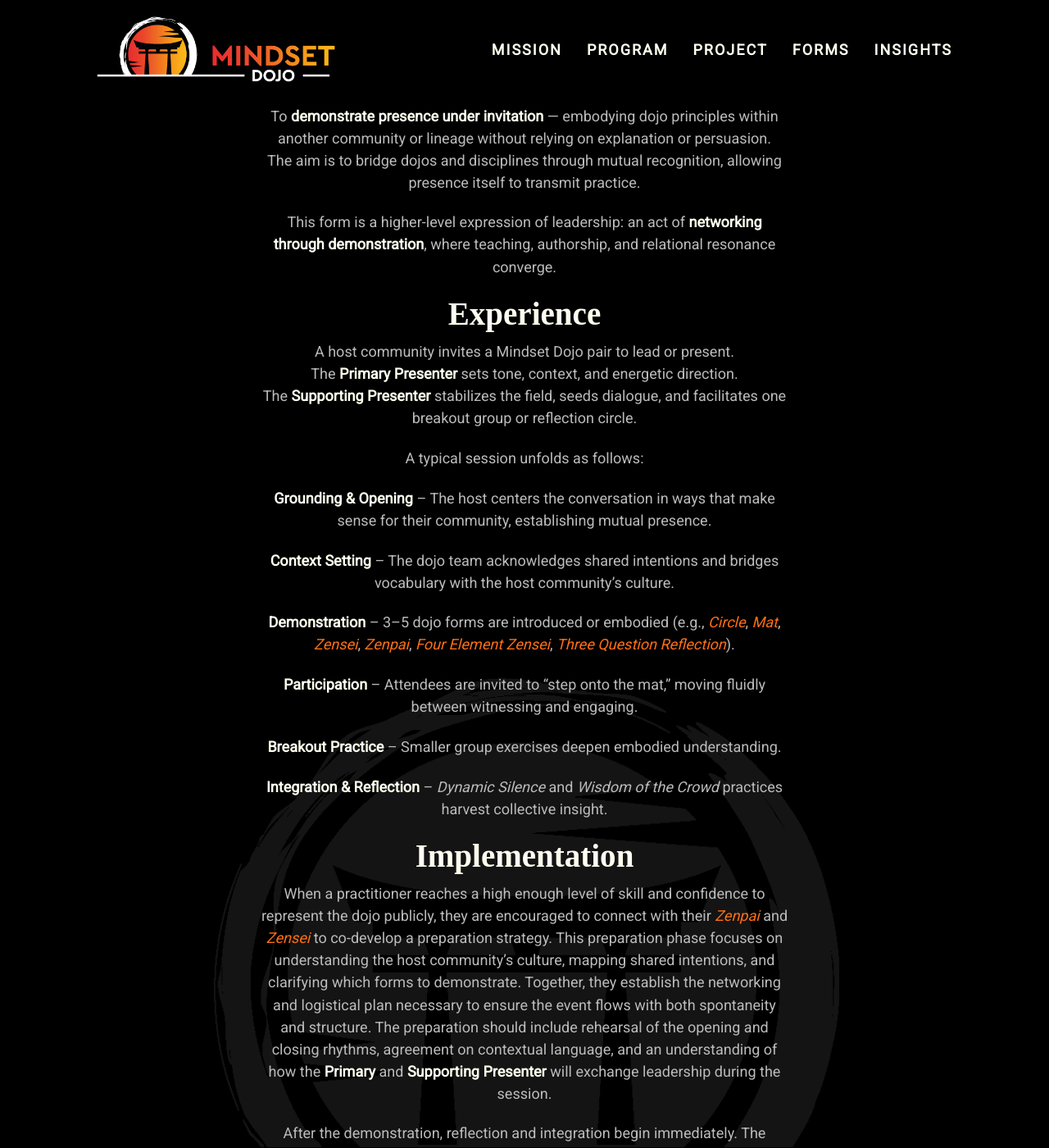
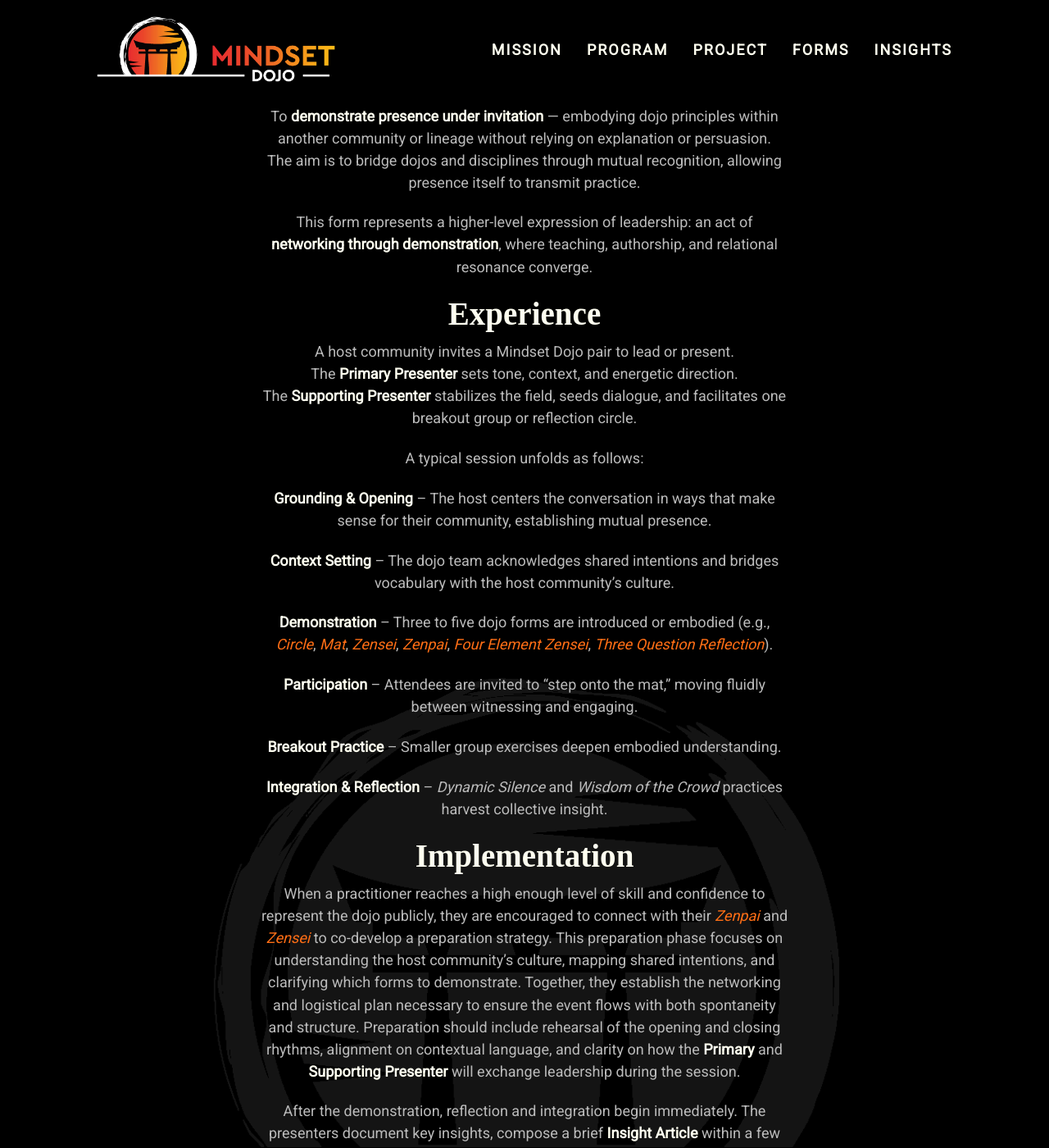
Before and after one commit to mindset-dojo/mindset-dojo.github.io, a Jekyll site: the page built from _forms/2025-10-23-metashift-community-demonstration.md, in a window 1280 px wide and 1400 px high, scrolled down 242 px. Shown: the whole window at 82% size. Built offline with Jekyll 4.4.1, drawn with Linux system fonts in a browser that asks for light colours; some web fonts are replaced.

Commit message:
fix: grammar and lint

```diff
--- a/_forms/2025-10-23-metashift-community-demonstration.md
+++ b/_forms/2025-10-23-metashift-community-demonstration.md
@@ -11,7 +11,7 @@ excerpt: "A higher-level dojo form for demonstrating presence within another com
 To **demonstrate presence under invitation** — embodying dojo principles within another community or lineage without relying on explanation or persuasion.
 The aim is to bridge dojos and disciplines through mutual recognition, allowing presence itself to transmit practice.
 
-This form is a higher-level expression of leadership: an act of **networking through demonstration**, where teaching, authorship, and relational resonance converge.
+This form represents a higher-level expression of leadership: an act of **networking through demonstration**, where teaching, authorship, and relational resonance converge.
 
 ## Experience
 
@@ -25,7 +25,7 @@ A typical session unfolds as follows:
 
 **Context Setting** – The dojo team acknowledges shared intentions and bridges vocabulary with the host community’s culture.
 
-**Demonstration** – 3–5 dojo forms are introduced or embodied (e.g., [Circle](../circle/), [Mat](../mat/), [Zensei](../zensei/), [Zenpai](../zenpai/), [Four Element Zensei](../four-element-zensei/), [Three Question Reflection](../three-question-reflection/)).
+**Demonstration** – Three to five dojo forms are introduced or embodied (e.g., [Circle](../circle/), [Mat](../mat/), [Zensei](../zensei/), [Zenpai](../zenpai/), [Four Element Zensei](../four-element-zensei/), [Three Question Reflection](../three-question-reflection/)).
 
 **Participation** – Attendees are invited to “step onto the mat,” moving fluidly between witnessing and engaging.
 
@@ -35,9 +35,9 @@ A typical session unfolds as follows:
 
 ## Implementation
 
-When a practitioner reaches a high enough level of skill and confidence to represent the dojo publicly, they are encouraged to connect with their [Zenpai](../zenpai/) and [Zensei](../zensei) to co-develop a preparation strategy. This preparation phase focuses on understanding the host community’s culture, mapping shared intentions, and clarifying which forms to demonstrate. Together, they establish the networking and logistical plan necessary to ensure the event flows with both spontaneity and structure. The preparation should include rehearsal of the opening and closing rhythms, agreement on contextual language, and an understanding of how the **Primary** and **Supporting Presenter** will exchange leadership during the session.
+When a practitioner reaches a high enough level of skill and confidence to represent the dojo publicly, they are encouraged to connect with their [Zenpai](../zenpai/) and [Zensei](../zensei/) to co-develop a preparation strategy. This preparation phase focuses on understanding the host community’s culture, mapping shared intentions, and clarifying which forms to demonstrate. Together, they establish the networking and logistical plan necessary to ensure the event flows with both spontaneity and structure. Preparation should include rehearsal of the opening and closing rhythms, alignment on contextual language, and clarity on how the **Primary** and **Supporting Presenter** will exchange leadership during the session.
 
-After the demonstration, reflection and integration begin immediately. The presenters document key insights, compose a brief **Insight Article** within a few days, and express gratitude to the host community — a practice formalized through the [Genuine Gratitude Expression](../genuine-gratitude-expression) form. Any new or evolved training patterns, such as [Integration Under Fire](../integration-under-fire), are then contributed back into the training **Form Library**, completing the learning loop from demonstration to authorship.
+After the demonstration, reflection and integration begin immediately. The presenters document key insights, compose a brief **Insight Article** within a few days, and express gratitude to the host community — a practice formalized through the [Genuine Gratitude Expression](../genuine-gratitude-expression/) form. Any new or evolved training patterns, such as [Integration Under Fire](../integration-under-fire/), are then contributed back into the training **Form Library**, completing the learning loop from demonstration to authorship.
 
 ## Inspirations
 
```
